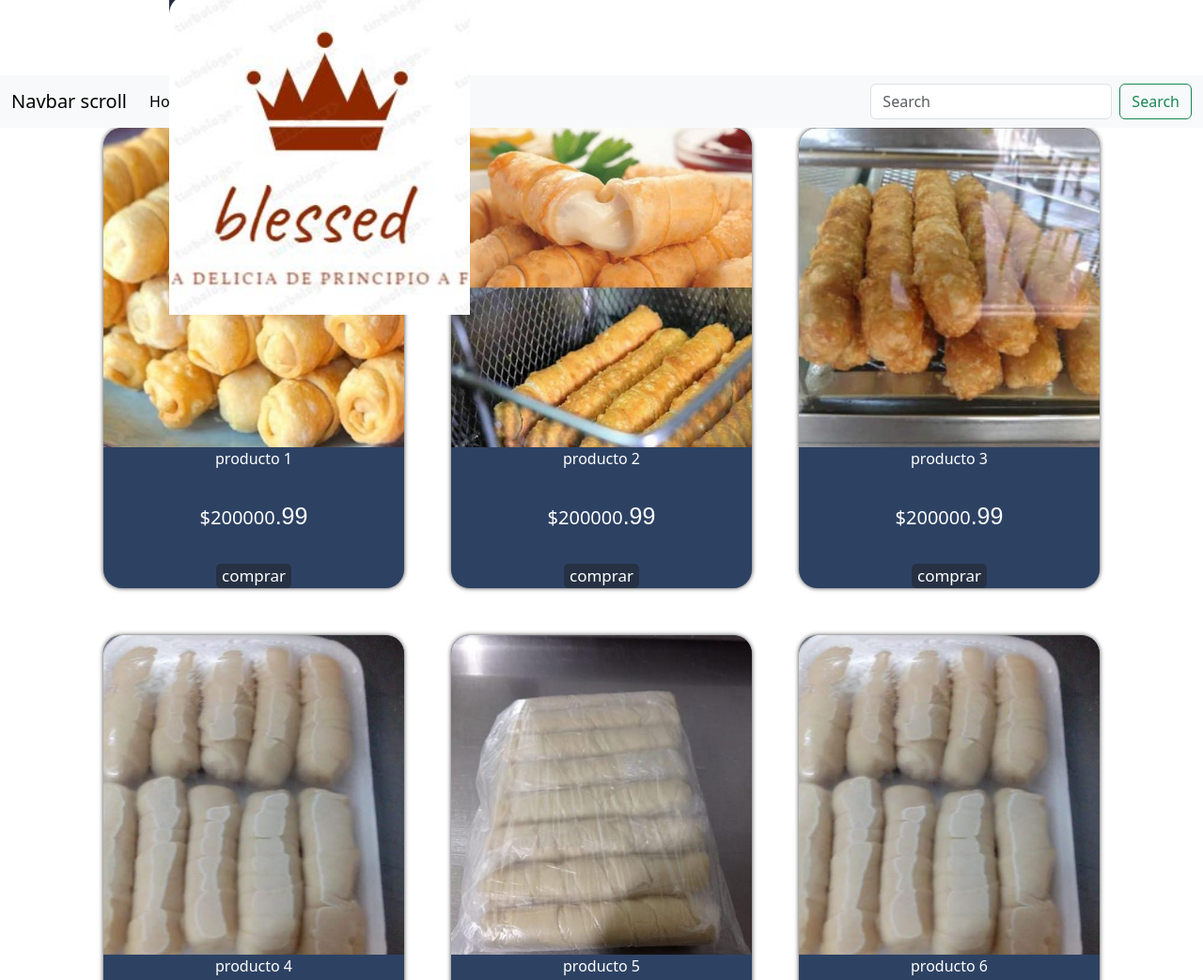
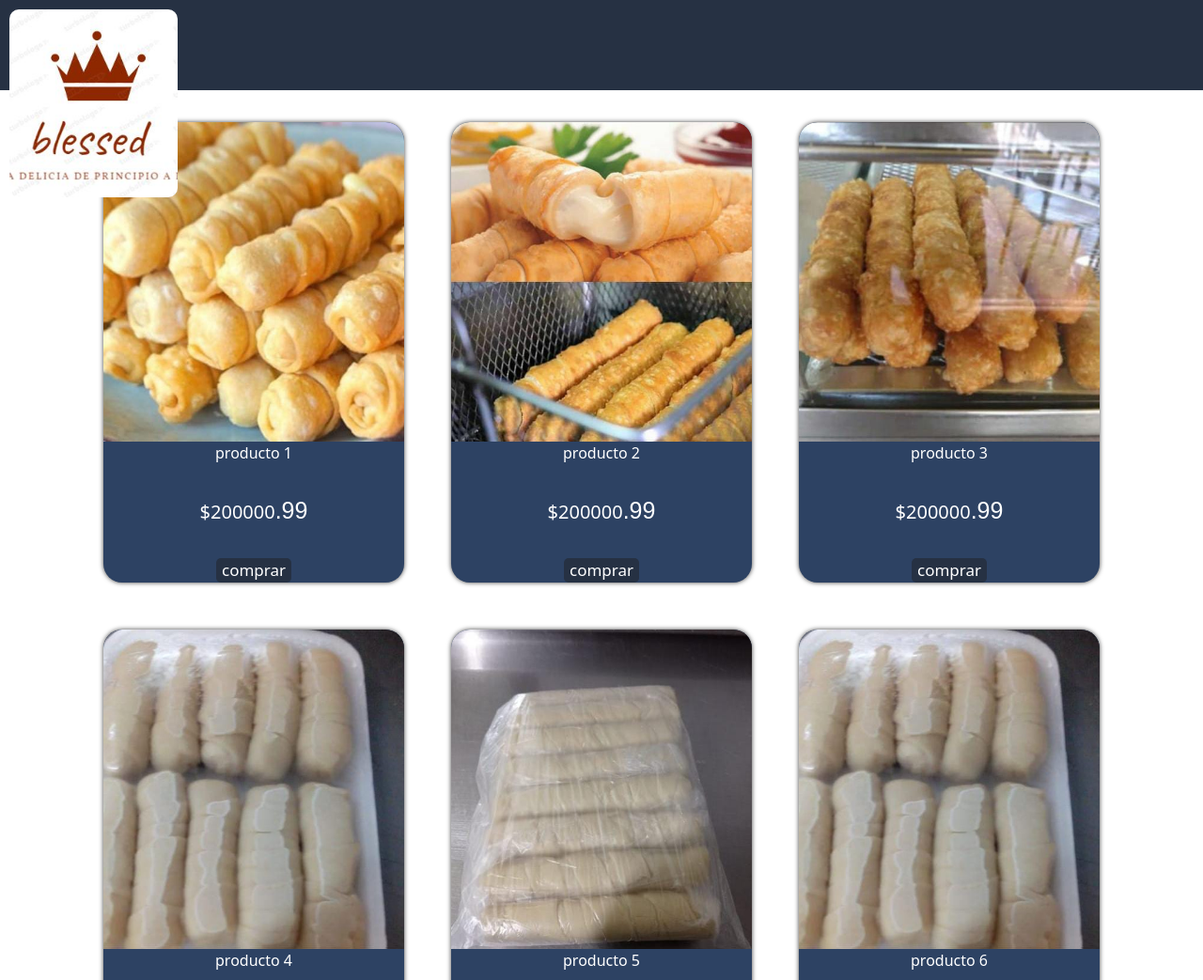
Before and after one commit to DIEGO041012/proyecto-blessed, a plain HTML site: page blessed.html in a window 1280 px wide. Shown: the top 1043 px of the page at 94% size. Drawn offline with nearby package versions, Linux system fonts and the light colour scheme; a script that the page names is missing.

Commit message:
modificar navegacion
modifique la barra de navegacion

```diff
--- a/blessed.html
+++ b/blessed.html
@@ -5,58 +5,17 @@
     <meta name="viewport" content="width=device-width, initial-scale=1.0">
     <link rel="stylesheet" href="./style.css">
     <link href="https://cdn.jsdelivr.net/npm/bootstrap@5.3.0/dist/css/bootstrap.min.css" rel="stylesheet" integrity="sha384-9ndCyUaIbzAi2FUVXJi0CjmCapSmO7SnpJef0486qhLnuZ2cdeRhO02iuK6FUUVM" crossorigin="anonymous">
-
     <title>Document</title>
-
 </head>
-
 <body>
 
+<main>
+    <nav class="barradenavegacion">
+        <a href=""><img class="logo" src="./img/logo2.jpg" alt=""></a>
+    </nav>
 
-    <nav class="navbar navbar-expand-lg bg-body-tertiary">
-        <div class="container-fluid">
-          <a class="navbar-brand" href="#">Navbar scroll</a>
-          <button class="navbar-toggler" type="button" data-bs-toggle="collapse" data-bs-target="#navbarScroll" aria-controls="navbarScroll" aria-expanded="false" aria-label="Toggle navigation">
-            <span class="navbar-toggler-icon"></span>
-          </button>
-          <div class="collapse navbar-collapse" id="navbarScroll">
-            <ul class="navbar-nav me-auto my-2 my-lg-0 navbar-nav-scroll" style="--bs-scroll-height: 100px;">
-              <li class="nav-item">
-                <a class="nav-link active" aria-current="page" href="#">Home</a>
-              </li>
-              <li class="nav-item">
-                <a class="nav-link" href="#">Link</a>
-              </li>
-              <li class="nav-item dropdown">
-                <a class="nav-link dropdown-toggle" href="#" role="button" data-bs-toggle="dropdown" aria-expanded="false">
-                  Link
-                </a>
-                <ul class="dropdown-menu">
-                  <li><a class="dropdown-item" href="#">Action</a></li>
-                  <li><a class="dropdown-item" href="#">Another action</a></li>
-                  <li><hr class="dropdown-divider"></li>
-                  <li><a class="dropdown-item" href="#">Something else here</a></li>
-                </ul>
-              </li>
-              <li class="nav-item">
-                <a class="nav-link disabled">Link</a>
-              </li>
-            </ul>
-            <form class="d-flex" role="search">
-              <input class="form-control me-2" type="search" placeholder="Search" aria-label="Search">
-              <button class="btn btn-outline-success" type="submit">Search</button>
-            </form>
-          </div>
-        </div>
-      </nav>
-    <header id="header">
-        <section class="logoprincipal">
-            <img src="./img/logo2.jpg" alt="logo">
-           </section>
-    <h1>carrito de compras</h1>
-    <img class="carrito" src="./img/iconocpmpra.png" alt="carrito compras">
-    </header>
         <div id="contenedor" class="contenedor">
+
             <div>
                 <img src="./img/palitos1.jpg" alt="producto 1">
                 <div class="informacion">
@@ -65,15 +24,17 @@
                     <button>comprar</button>
                 </div>
             </div>
-        <div>
-            <img src="./img/palitos2.jpg" alt="producto 2">
+
+            <div>
+                <img src="./img/palitos2.jpg" alt="producto 2">
                 <div class="informacion">
                     <p>producto 2</p>
                     <p class="precio">$200000<span>.99</span></p>
                     <button>comprar</button>
                 </div>
             </div>
-         <div>
+
+            <div>
             <img src="./img/palitos3.jpg" alt="producto 3">
                 <div class="informacion">
                     <p>producto 3</p>
@@ -81,6 +42,7 @@
                     <button>comprar</button>
                 </div>
             </div>
+
             <div>
                 <img src="./img/palitos4.jpg" alt="producto 4">
                 <div class="informacion">
@@ -89,6 +51,7 @@
                     <button>comprar</button>
                 </div>
             </div>
+
             <div>
                 <img src="./img/palitos5.jpg" alt="producto 5">
                 <div class="informacion">
@@ -97,64 +60,64 @@
                     <button>comprar</button>
                 </div>
             </div>
+
             <div>
                 <img src="./img/palito5.jpg" alt="producto 6">
                 <div class="informacion">
                     <p>producto 6</p>
                     <p class="precio">$200000<span>.99</span></p>
                     <button>comprar</button>
-
                 </div>
             </div>
+
             <div>
                 <img src="./img/palito4.jpg" alt="producto 7">
                 <div class="informacion">
                     <p>producto 7</p>
                     <p class="precio">$200000<span>.99</span></p>
                     <button>comprar</button>
-
                 </div>
             </div>
+
             <div>
                 <img src="./img/panzeroty1.jpg" alt="producto 8">
                 <div class="informacion">
                     <p>producto 8</p>
                     <p class="precio">$200000<span>.99</span></p>
                     <button>comprar</button>
-
                 </div>
             </div>
+
             <div>
                 <img src="./img/panzeroty2.jpg" alt="producto 9">
                 <div class="informacion">
                     <p>producto 9</p>
                     <p class="precio">$200000<span>.99</span></p>
                     <button>comprar</button>
-
                 </div>
             </div>
+
             <div>
                 <img src="./img/panzeroty3.jpg" alt="producto 10">
                 <div class="informacion">
                     <p>producto 10</p>
                     <p class="precio">$200000<span>.99</span></p>
                     <button>comprar</button>
-
                 </div>
             </div>
+
             <div>
                 <img src="./img/panzeroty4.jpg" alt="producto 10">
                 <div class="informacion">
                     <p>producto 10</p>
                     <p class="precio">$200000<span>.99</span></p>
                     <button>comprar</button>
-
                 </div>
             </div>
 
-
         </div>
     </header>
+</main>
 
     <script src="https://cdn.jsdelivr.net/npm/bootstrap@5.3.0/dist/js/bootstrap.bundle.min.js" integrity="sha384-geWF76RCwLtnZ8qwWowPQNguL3RmwHVBC9FhGdlKrxdiJJigb/j/68SIy3Te4Bkz" crossorigin="anonymous"></script>
      <script src="admin.js"></script>
--- a/style.css
+++ b/style.css
@@ -6,15 +6,23 @@
 }
 body {
     font-family: Arial, Helvetica, sans-serif;
-    background-color: #141c29;
-    padding-top: 80px;
 }
-.logoprincipal{
-    margin: 0px;
-    padding: 0px;
-    width: 20vh;
-    height: 80px;
+
+.barradenavegacion
+{
     background-color: #263143;
+    position: fixed;
+    width: 100%;
+    height: 12vh;
+    z-index: 1;
+}
+
+.logo{
+    width: 14%;
+    height: 25vh;
+    border-radius: 10px;
+    margin: 10px;
+
 }
 h1{
     font-family: 'Franklin Gothic Medium', 'Arial Narrow', Arial, sans-serif;
@@ -56,6 +64,8 @@ header{
 .contenedor{
     display: flex;
     justify-content: center;
+    position: relative;
+    top: 130px;
     flex-wrap: wrap;
     gap: 50px;
     margin-bottom: 20px;
```
